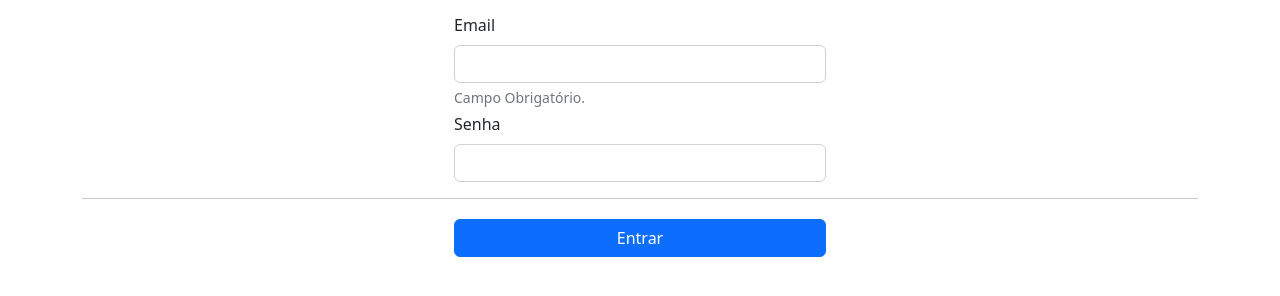
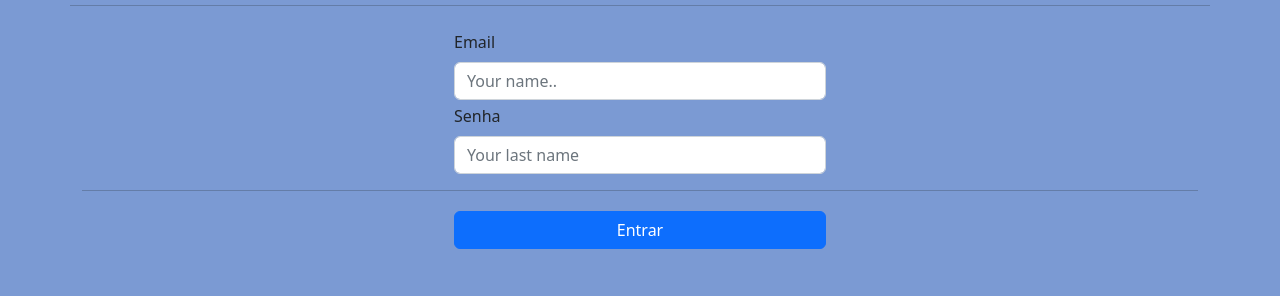
Before and after one commit to haeliomarcio/petfront, a website: page index.html in a window 1280 px wide. Shown: the part 266-562 px from the top of the page. Drawn offline with nearby package versions, Linux system fonts and the light colour scheme.

Commit message:
Mudança de cor fundo e ajustes no layout

```diff
--- a/css/styles.css
+++ b/css/styles.css
@@ -0,0 +1,3 @@
+body {
+    background-color: rgb(123, 154, 211);
+}
--- a/index.html
+++ b/index.html
@@ -7,6 +7,7 @@
     <title>Tela de Login</title>
     <!-- CSS only -->
     <link href="https://cdn.jsdelivr.net/npm/bootstrap@5.2.0-beta1/dist/css/bootstrap.min.css" rel="stylesheet">
+    <link rel="stylesheet" href="css/styles.css">
     <script>
         const token = localStorage.getItem("token_petfront");
         if(token) {
@@ -19,15 +20,16 @@
         <div class="row">
             <div class="col-4 offset-4 mt-5"> <img src="img/logo.png"></div>
             <h1 class="col-2 offset-5 mt-1">Login</h1>
+            <hr class="col-12">
             <form id="form_usuario">
                 <div class="col-4 offset-4 mt-2">
                     <label for="email" class="form-label">Email</label>
-                    <input type="email" class="form-control" id="email" aria-describedby="emailHelp">
-                    <div id="emailHelp" class="form-text" >Campo Obrigatório.</div>
+                    <input type="text" id="fname" class="form-control" name="firstname" placeholder="Your name..">
+                    <div id="emailHelp" class="form-text" ></div>
                 </div>
                 <div class="col-4 offset-4 mt-1">
                     <label for="password" class="form-label">Senha</label>
-                    <input type="password" class="form-control" id="password">
+                    <input type="password" class="form-control" id="password" placeholder="Your last name">
                 </div>
                 <hr class="col-12">
                 <button type="submit" class="btn btn-primary col-4 offset-4 mt-1">Entrar</button>
```
